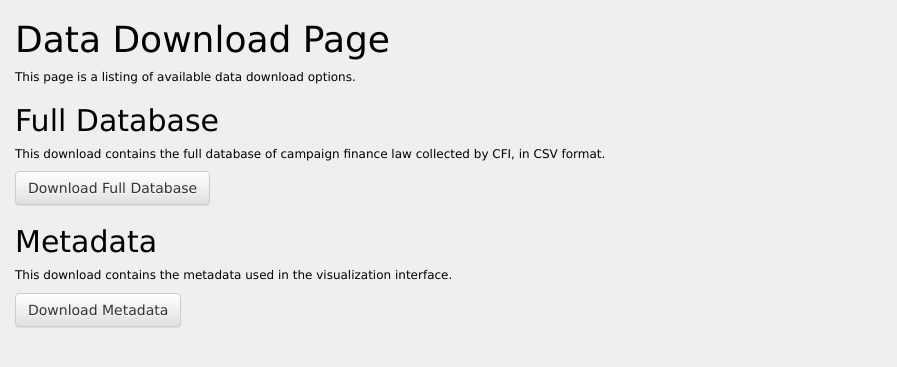
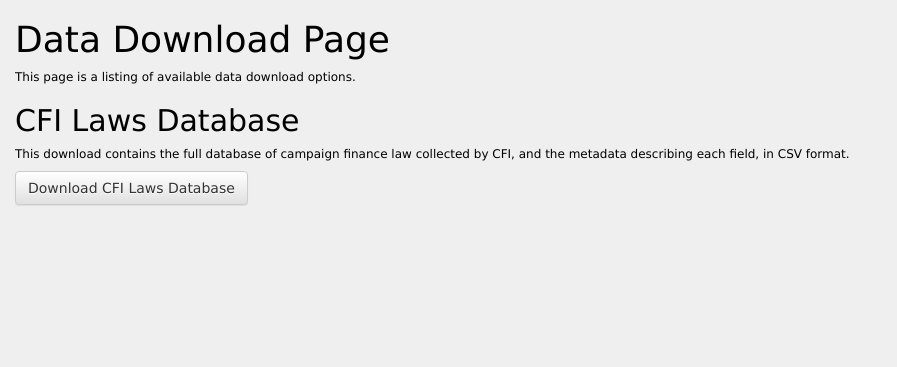
Before and after one commit to cfinst/cfinst.github.io, a Jekyll site: the page built from downloads.md, in a window 1280 px wide. Shown: the top 367 px of the page, without its empty margins (0-897 px from the left). Built offline with Jekyll 4.4.1, drawn with Linux system fonts in a browser that asks for light colours.

Commit message:
Update download link, move .zip to the right place (hopefully)

```diff
--- a/downloads.md
+++ b/downloads.md
@@ -3,10 +3,7 @@
 title: Data Download Page
 description: This page is a listing of available data download options.
 downloads:
-  - title: Full Database
-    description: This download contains the full database of campaign finance law collected by CFI, in CSV format.
-    link: /downloads/full-database-csv.zip
-  - title: Metadata
-    description: This download contains the metadata used in the visualization interface.
-    link: /downloads/metadata.zip
+  - title: CFI Laws Database
+    description: This download contains the full database of campaign finance law collected by CFI, and the metadata describing each field, in CSV format.
+    link: /downloads/cfi-laws-database.zip
 ---
```
Also changed, not shown: 2 other files.
